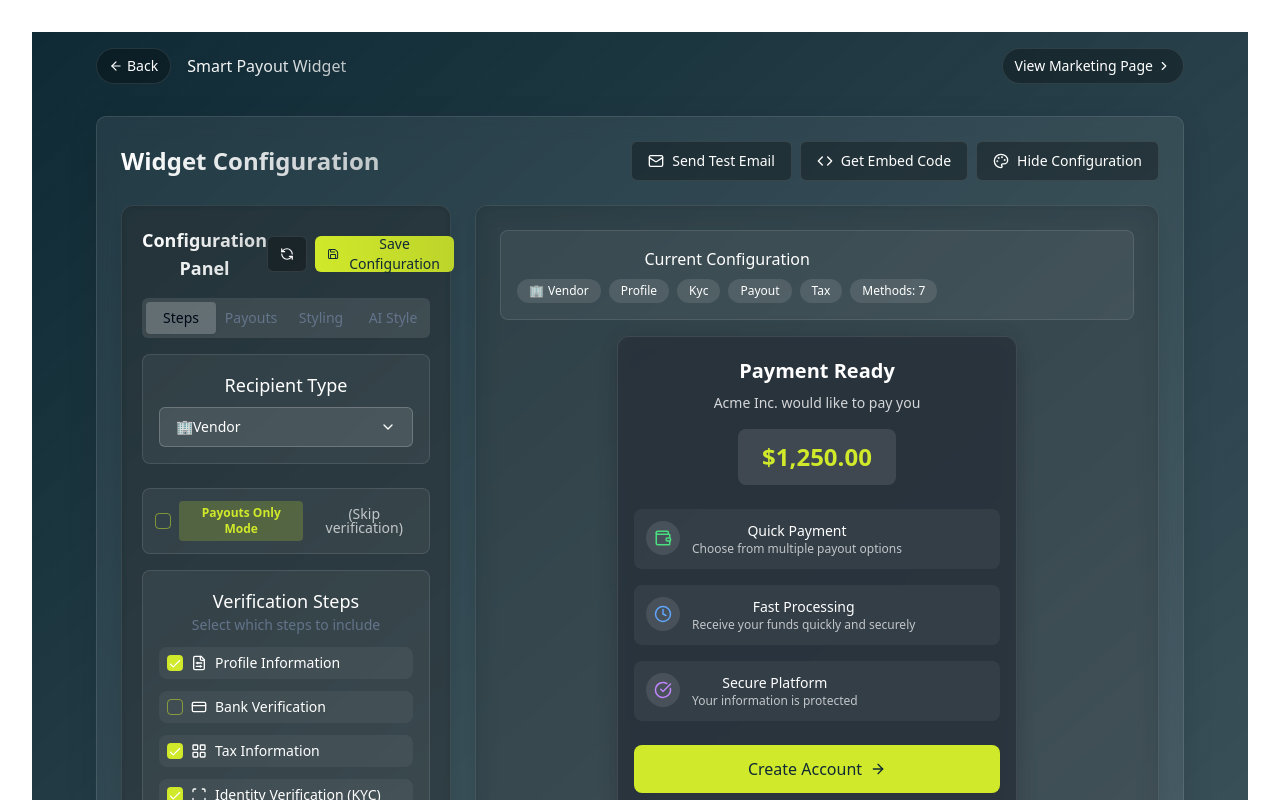
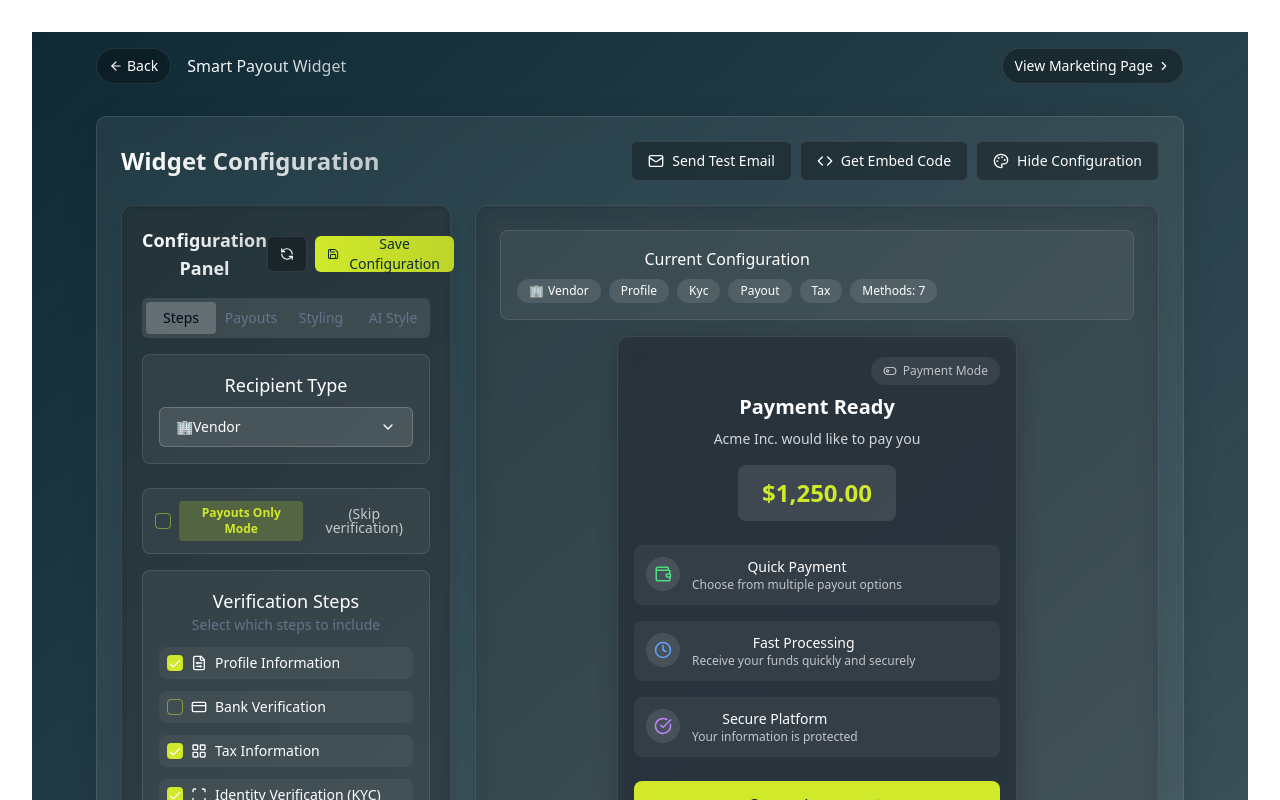
Before and after one commit to barakpayouts/flowpayouts-toolkit-07, a React (Vite) app: page /widget in a window 1280 px wide. Shown: the top 800 px of the page. Built offline with nearby package versions, Linux system fonts and the light colour scheme.

Commit message:
Improve widget demo UI
The widget demo page now has a clearer UI to showcase the two main modes of operation.

```diff
--- a/src/components/Widget/RecipientWelcome.tsx
+++ b/src/components/Widget/RecipientWelcome.tsx
@@ -1,18 +1,39 @@
 
-import React from 'react';
+import React, { useState } from 'react';
 import { usePayoutWidget } from '@/contexts/PayoutWidgetContext';
 import { useWidgetConfig } from '@/hooks/use-widget-config';
-import { ArrowRight, Wallet, Clock, CheckCircle, FileText } from 'lucide-react';
+import { ArrowRight, Wallet, Clock, CheckCircle, FileText, ToggleLeft, ToggleRight } from 'lucide-react';
 
 const RecipientWelcome: React.FC = () => {
   const { handleLogin, handleStartOnboarding } = usePayoutWidget();
   const { config } = useWidgetConfig();
+  const [showDemo, setShowDemo] = useState(false);
 
   // Determine if we're in onboarding-only mode or payment mode
-  const hasPayoutAmount = !!config.payoutAmount;
+  const hasPayoutAmount = showDemo ? false : !!config.payoutAmount;
 
   return (
     <div className="welcome-container">
+      {/* Demo toggle - only visible in development/demo mode */}
+      <div className="flex justify-end mb-2">
+        <button
+          onClick={() => setShowDemo(!showDemo)}
+          className="flex items-center gap-1.5 text-xs opacity-70 hover:opacity-100 transition-opacity bg-white/10 px-3 py-1.5 rounded-full"
+        >
+          {showDemo ? (
+            <>
+              <ToggleRight size={14} className="text-payouts-accent" />
+              Onboarding Mode
+            </>
+          ) : (
+            <>
+              <ToggleLeft size={14} />
+              Payment Mode
+            </>
+          )}
+        </button>
+      </div>
+
       <div className="text-center mb-6">
         <h2 className="text-xl font-semibold mb-2">
           {hasPayoutAmount ? "Payment Ready" : "Onboarding Required"}
@@ -28,7 +49,7 @@ const RecipientWelcome: React.FC = () => {
         {hasPayoutAmount && (
           <div className="mt-4 py-3 px-6 bg-white/10 rounded-lg inline-block">
             <span className="text-2xl font-bold" style={{ color: config.accentColor || '#9b87f5' }}>
-              {config.payoutAmount}
+              {config.payoutAmount || "$1,250.00"}
             </span>
           </div>
         )}
```
